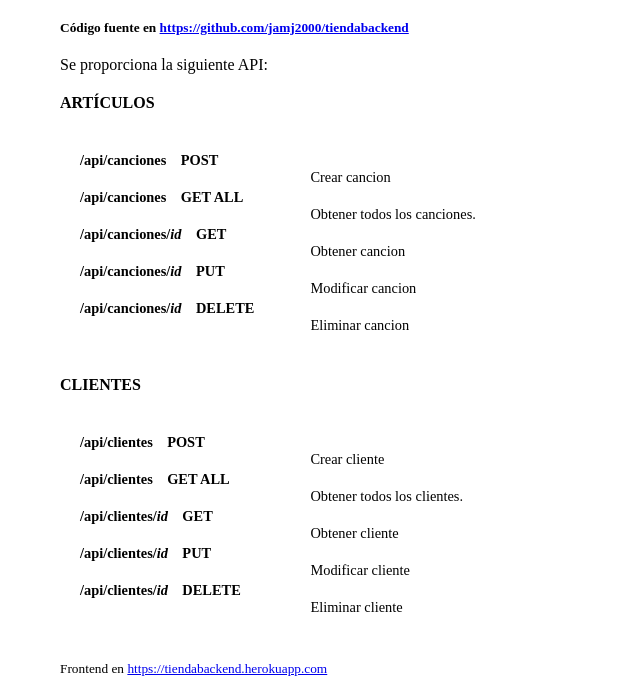
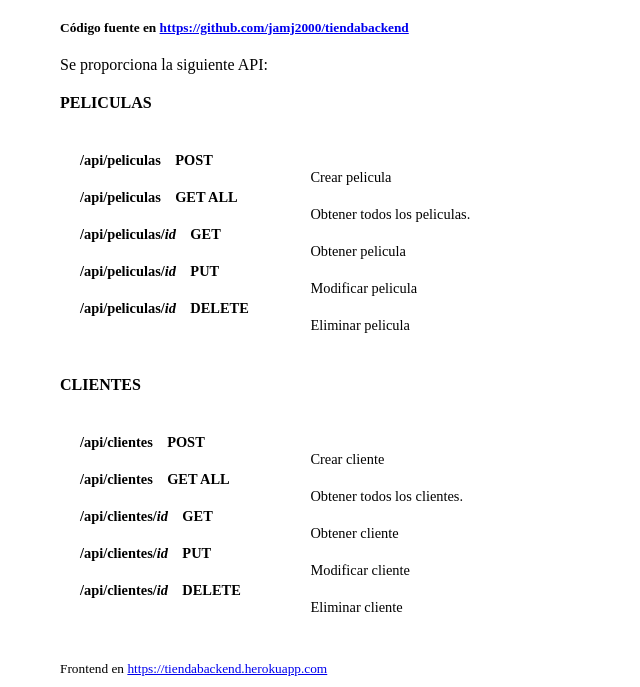
Before and after one commit to Jcordobes/herokuMultimedia, a website: page public/index.html in a window 1280 px wide. Shown: the part 135-822 px from the top of the page, without its empty margins (0-640 px from the left). Drawn offline with Linux system fonts and the light colour scheme; a web font is replaced by a local one.

Commit message:
Mi proyecto multimedia, segundo intento

```diff
--- a/public/index.html
+++ b/public/index.html
@@ -68,14 +68,14 @@
                     href="https://github.com/jamj2000/tiendabackend">https://github.com/jamj2000/tiendabackend</a></b></small>
     </p>
     <p>Se proporciona la siguiente API:</p>
-    <p><strong>ARTÍCULOS</strong></p>
+    <p><strong>PELICULAS</strong></p>
     <div>
         <dl>
-            <dt> /api/canciones &nbsp;&nbsp; POST </dt><dd> Crear cancion </dd>
-            <dt> /api/canciones &nbsp;&nbsp; GET ALL </dt><dd>Obtener todos los canciones.</dd>
-            <dt> /api/canciones/<em>id</em> &nbsp;&nbsp; GET </dt><dd> Obtener cancion </dd>
-            <dt> /api/canciones/<em>id</em> &nbsp;&nbsp; PUT </dt><dd> Modificar cancion </dd>
-            <dt> /api/canciones/<em>id</em> &nbsp;&nbsp; DELETE </dt><dd> Eliminar cancion </dd>
+            <dt> /api/peliculas &nbsp;&nbsp; POST </dt><dd> Crear pelicula </dd>
+            <dt> /api/peliculas &nbsp;&nbsp; GET ALL </dt><dd>Obtener todos los peliculas.</dd>
+            <dt> /api/peliculas/<em>id</em> &nbsp;&nbsp; GET </dt><dd> Obtener pelicula </dd>
+            <dt> /api/peliculas/<em>id</em> &nbsp;&nbsp; PUT </dt><dd> Modificar pelicula </dd>
+            <dt> /api/peliculas/<em>id</em> &nbsp;&nbsp; DELETE </dt><dd> Eliminar pelicula </dd>
 
         </dl>
     </div>
```
